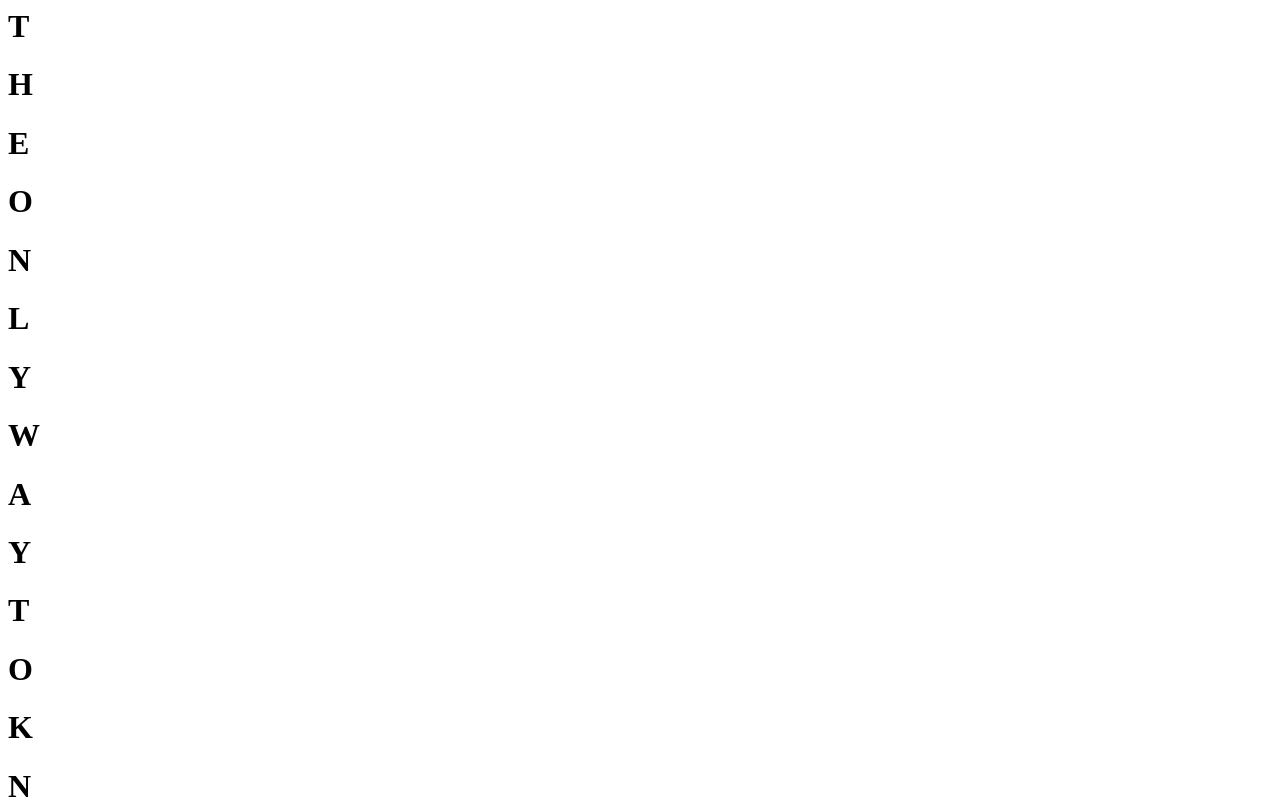
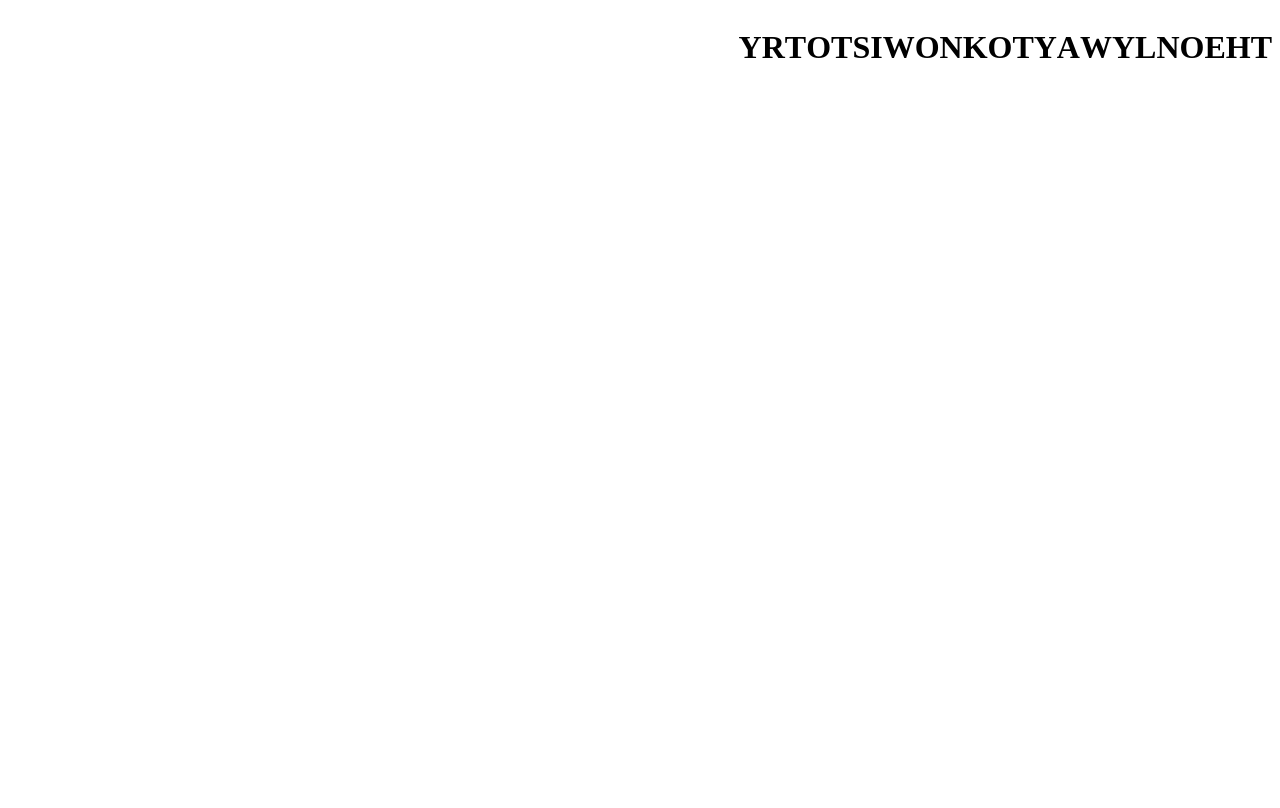
Before and after one commit to dane-hoffman/picasso_painting_css, a plain HTML site: page index.html in a window 1280 px wide. Shown: the top 808 px of the page. Drawn offline with Linux system fonts and the light colour scheme.

Commit message:
Applied Text headers that would normally take up separate lines bl ocks, to be in line and read backward

```diff
--- a/index.html
+++ b/index.html
@@ -1,9 +1,14 @@
 <html>
     <head>
         <title> Moderan Art CSS-"Painting" </title>
+        <link rel="stylesheet" href="style.css"/>
     </head>
     <body>
         <header>
+
+        </header>
+
+        <body class="flex-container">
             <H1>T</H1>
             <H1>H</H1>
             <H1>E</H1>
@@ -27,7 +32,7 @@
             <H1>T</H1>
             <H1>R</H1>
             <H1>Y</H1>
-        </header>
+        </body>
 
 
     </body>
--- a/style.css
+++ b/style.css
@@ -0,0 +1,9 @@
+.flex-container {
+    display: flex;
+    flex-direction: row-reverse;
+
+}
+
+.flex-container * {
+    width:fit-content;
+}
```
